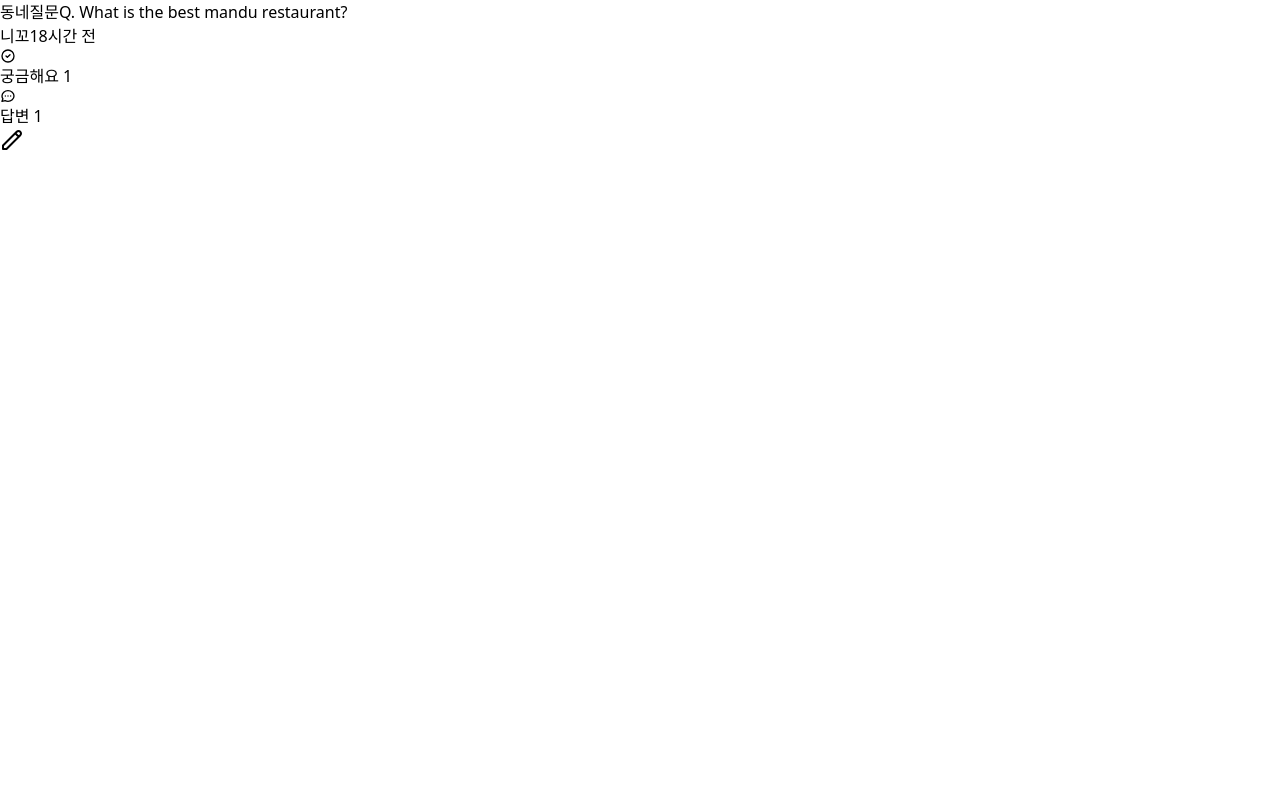
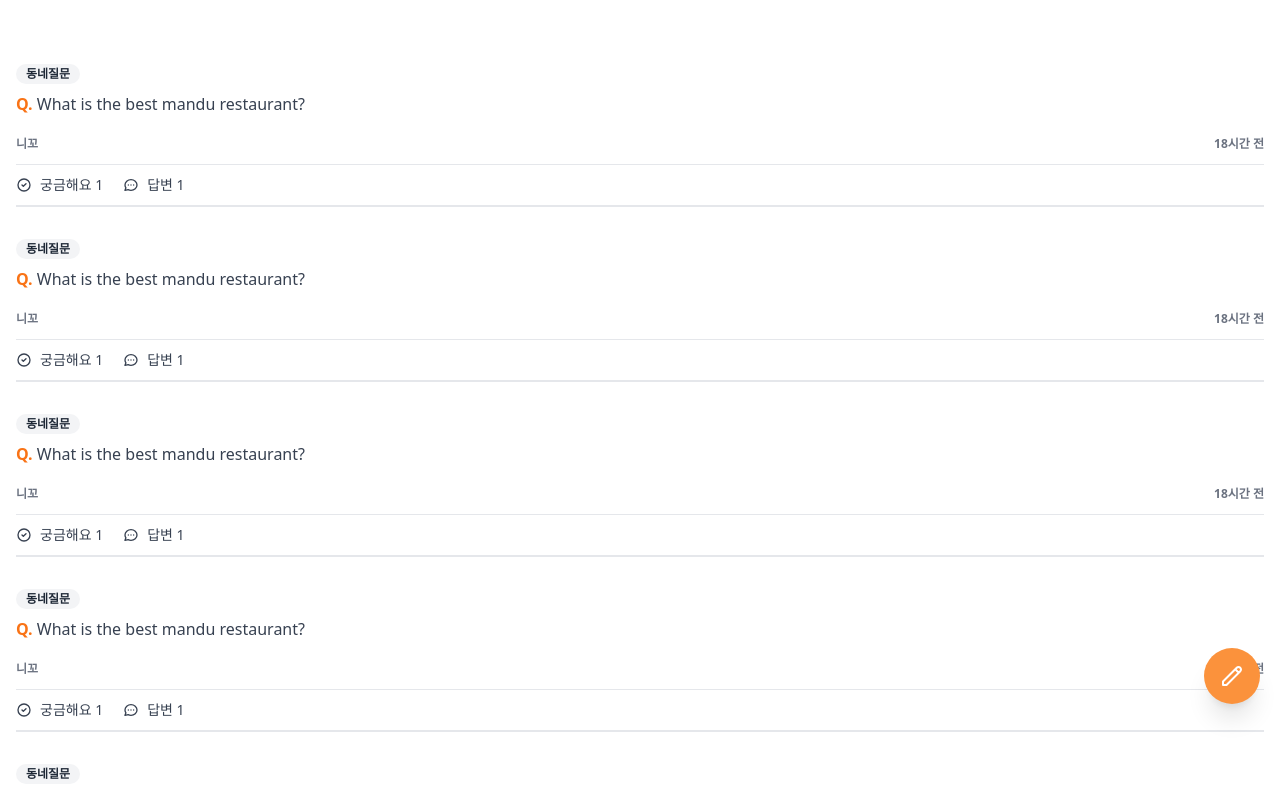
Before and after one commit to ryugibo/nomad-carrot-market, a Next.js app: page /community in a window 1280 px wide. Shown: the top 796 px of the page. Built offline with nearby package versions, Linux system fonts and the light colour scheme.

Commit message:
:memo: #5.6 | Community / 2

```diff
--- a/pages/community/index.tsx
+++ b/pages/community/index.tsx
@@ -2,18 +2,22 @@ import type { NextPage } from "next";
 
 const Community: NextPage = () => {
   return (
-    <div>
-      <div>
-        <span>동네질문</span>
-        <span>
-          <span>Q.</span> What is the best mandu restaurant?
+    <div className="space-y-8 px-4 py-16">
+      {[1, 2, 3, 4, 5, 6].map((_, index) => (
+        <div key={index} className="flex flex-col items-start">
+          <span className="flex items-center rounded-full bg-gray-100 px-2.5 py-0.5 text-xs font-semibold text-gray-800">
+            동네질문
           </span>
-        <div>
+          <div className="mt-2 text-gray-700">
+            <span className="font-semibold text-orange-500">Q.</span> What is
+            the best mandu restaurant?
+          </div>
+          <div className="mt-5 flex w-full items-center justify-between text-xs font-semibold text-gray-500">
             <span>니꼬</span>
             <span>18시간 전</span>
           </div>
-        <div>
-          <span>
+          <div className="mt-3 flex w-full space-x-5 border-t border-b-[2px] py-2.5 text-gray-700">
+            <span className="flex items-center space-x-2 text-sm">
               <svg
                 className="h-4 w-4"
                 fill="none"
@@ -30,7 +34,7 @@ const Community: NextPage = () => {
               </svg>
               <span>궁금해요 1</span>
             </span>
-          <span>
+            <span className="flex items-center space-x-2 text-sm">
               <svg
                 className="h-4 w-4"
                 fill="none"
@@ -49,7 +53,8 @@ const Community: NextPage = () => {
             </span>
           </div>
         </div>
-      <button>
+      ))}
+      <button className="fixed bottom-24 right-5 cursor-pointer rounded-full bg-orange-400 p-4 text-white shadow-xl transition-colors hover:bg-orange-500">
         <svg
           className="h-6 w-6"
           fill="none"
```
Lines whose indentation alone changed are shown as unchanged.
